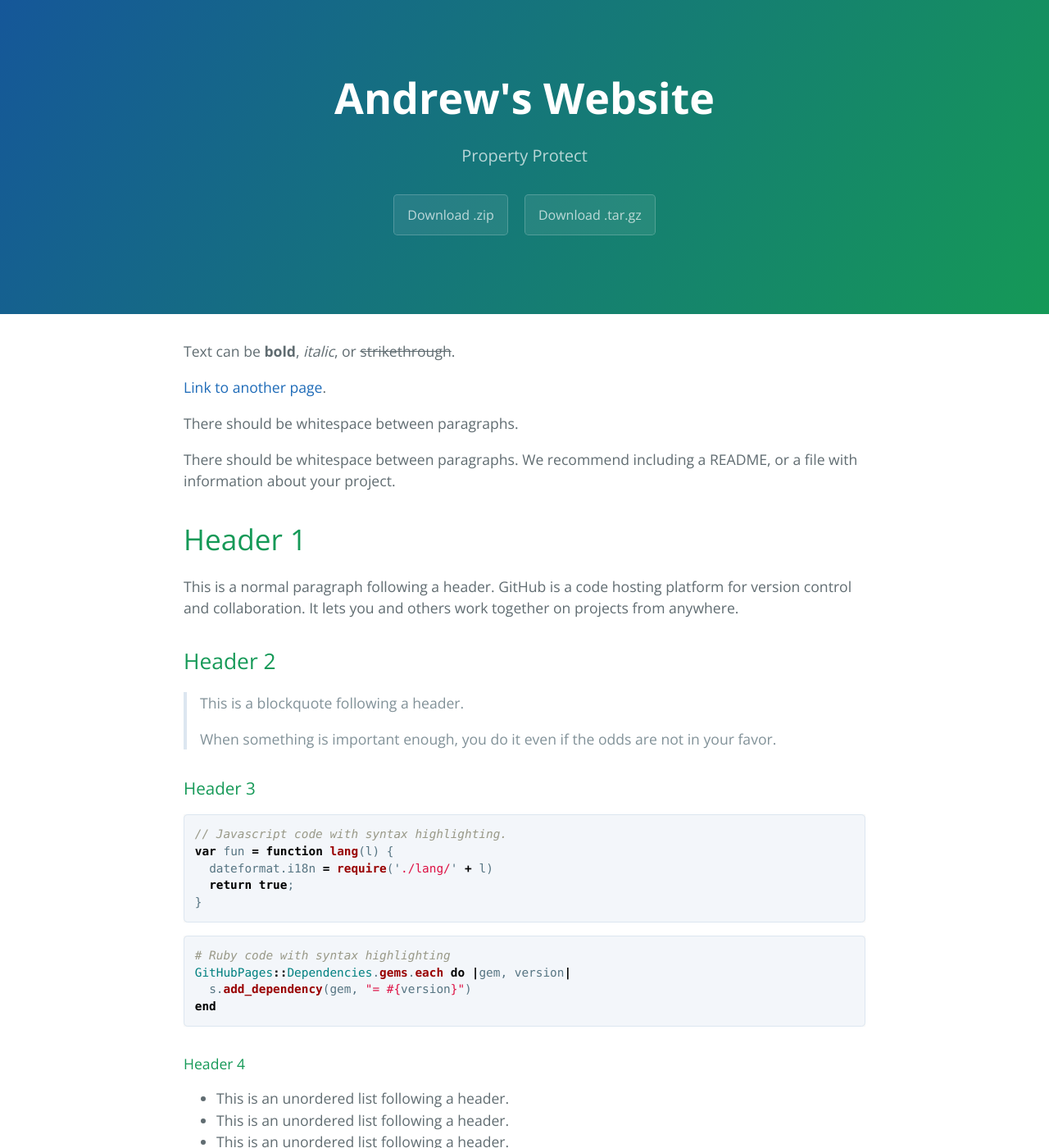
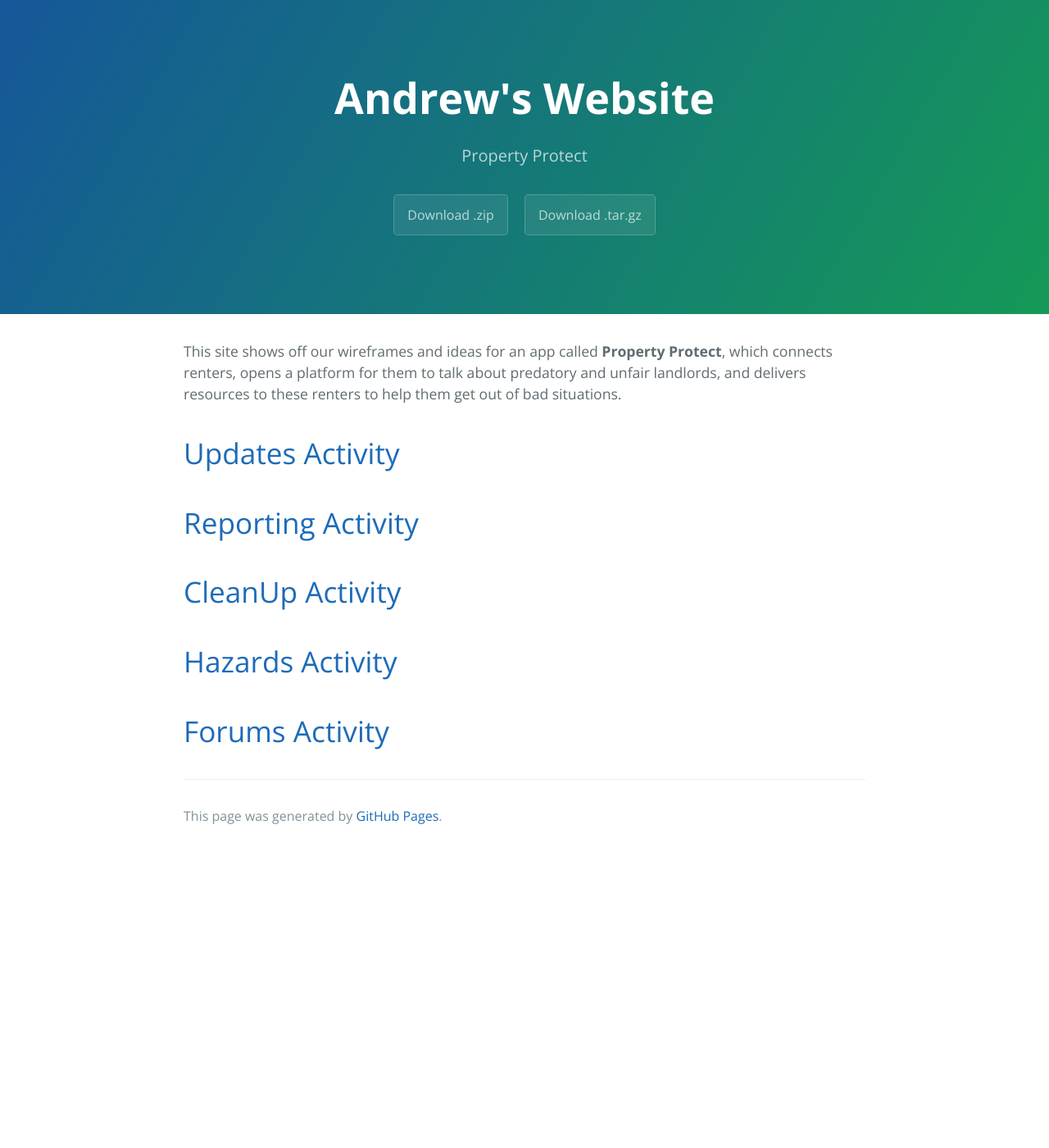
Before and after one commit to AndrewHernandez0827/andrewhernandez0827.github.io, a Jekyll site: the page built from index.md, in a window 1280 px wide and 1400 px high. Shown: the whole window at 82% size. Built offline with Jekyll 4.4.1, drawn with Linux system fonts in a browser that asks for light colours; some of the changed text lies outside the part shown.

Commit message:
Made changes

````diff
--- a/index.md
+++ b/index.md
@@ -2,122 +2,27 @@
 layout: default
 ---
 
-Text can be **bold**, _italic_, or ~~strikethrough~~.
+<!-- App description -->
 
-[Link to another page](./another-page.html).
+This site shows off our wireframes and ideas for an app called **Property Protect**, which connects renters, opens a platform for them to talk about predatory and unfair landlords, and delivers resources to these renters to help them get out of bad situations.
 
-There should be whitespace between paragraphs.
+<!-- Explaing the Updates Activity -->
 
-There should be whitespace between paragraphs. We recommend including a README, or a file with information about your project.
+# [Updates Activity](/updates)
 
-# Header 1
+<!-- Explaining the Reports Activity -->
 
-This is a normal paragraph following a header. GitHub is a code hosting platform for version control and collaboration. It lets you and others work together on projects from anywhere.
+# [Reporting Activity](/reporting)
 
-## Header 2
+# [CleanUp Activity](/cleaning)
+<!-- Explaining the Hazards activity -->
 
-> This is a blockquote following a header.
->
-> When something is important enough, you do it even if the odds are not in your favor.
+# [Hazards Activity](/hazard)
 
-### Header 3
+<!-- ![HazardsImage]() -->
 
-```js
-// Javascript code with syntax highlighting.
-var fun = function lang(l) {
-  dateformat.i18n = require('./lang/' + l)
-  return true;
-}
-```
+<!-- Explaining the Forums Activity -->
 
-```ruby
-# Ruby code with syntax highlighting
-GitHubPages::Dependencies.gems.each do |gem, version|
-  s.add_dependency(gem, "= #{version}")
-end
-```
+# [Forums Activity](/forums)
 
-#### Header 4
-
-*   This is an unordered list following a header.
-*   This is an unordered list following a header.
-*   This is an unordered list following a header.
-
-##### Header 5
-
-1.  This is an ordered list following a header.
-2.  This is an ordered list following a header.
-3.  This is an ordered list following a header.
-
-###### Header 6
-
-| head1        | head two          | three |
-|:-------------|:------------------|:------|
-| ok           | good swedish fish | nice  |
-| out of stock | good and plenty   | nice  |
-| ok           | good `oreos`      | hmm   |
-| ok           | good `zoute` drop | yumm  |
-
-### There's a horizontal rule below this.
-
-* * *
-
-### Here is an unordered list:
-
-*   Item foo
-*   Item bar
-*   Item baz
-*   Item zip
-
-### And an ordered list:
-
-1.  Item one
-1.  Item two
-1.  Item three
-1.  Item four
-
-### And a nested list:
-
-- level 1 item
-  - level 2 item
-  - level 2 item
-    - level 3 item
-    - level 3 item
-- level 1 item
-  - level 2 item
-  - level 2 item
-  - level 2 item
-- level 1 item
-  - level 2 item
-  - level 2 item
-- level 1 item
-
-### Small image
-
-![Octocat](https://assets-cdn.github.com/images/icons/emoji/octocat.png)
-
-### Large image
-
-![Branching](https://guides.github.com/activities/hello-world/branching.png)
-
-
-### Definition lists can be used with HTML syntax.
-
-<dl>
-<dt>Name</dt>
-<dd>Godzilla</dd>
-<dt>Born</dt>
-<dd>1952</dd>
-<dt>Birthplace</dt>
-<dd>Japan</dd>
-<dt>Color</dt>
-<dd>Green</dd>
-</dl>
-
-```
-Long, single-line code blocks should not wrap. They should horizontally scroll if they are too long. This line should be long enough to demonstrate this.
-```
-
-```
-The final element.
-```
+<!-- ![ForumsImage]() -->
````
Also changed, not shown: cleaning.md (added, +7 -0 lines), forums.md (added, +7 -0 lines), hazard.md (added, +7 -0 lines), reporting.md (added, +7 -0 lines), updates.md (added, +7 -0 lines), Gemfile.lock (added).
